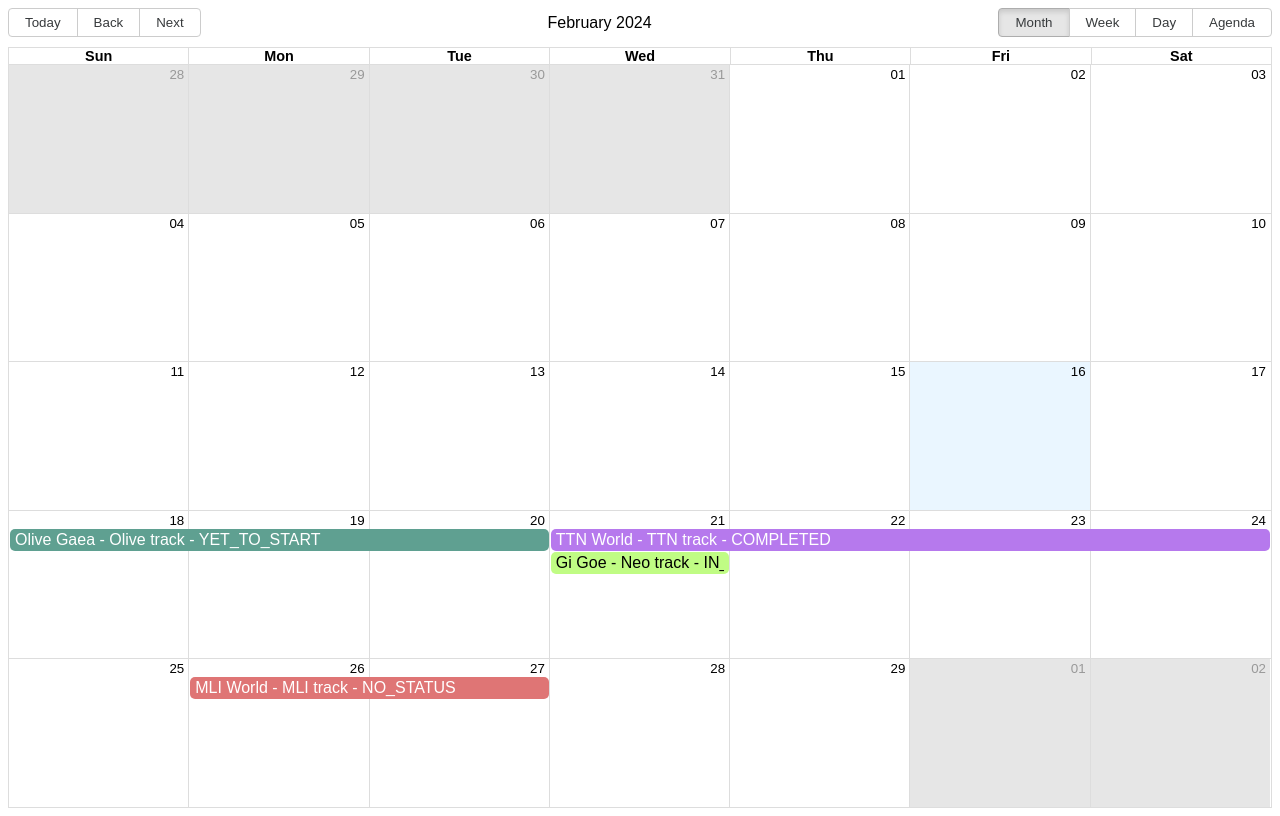
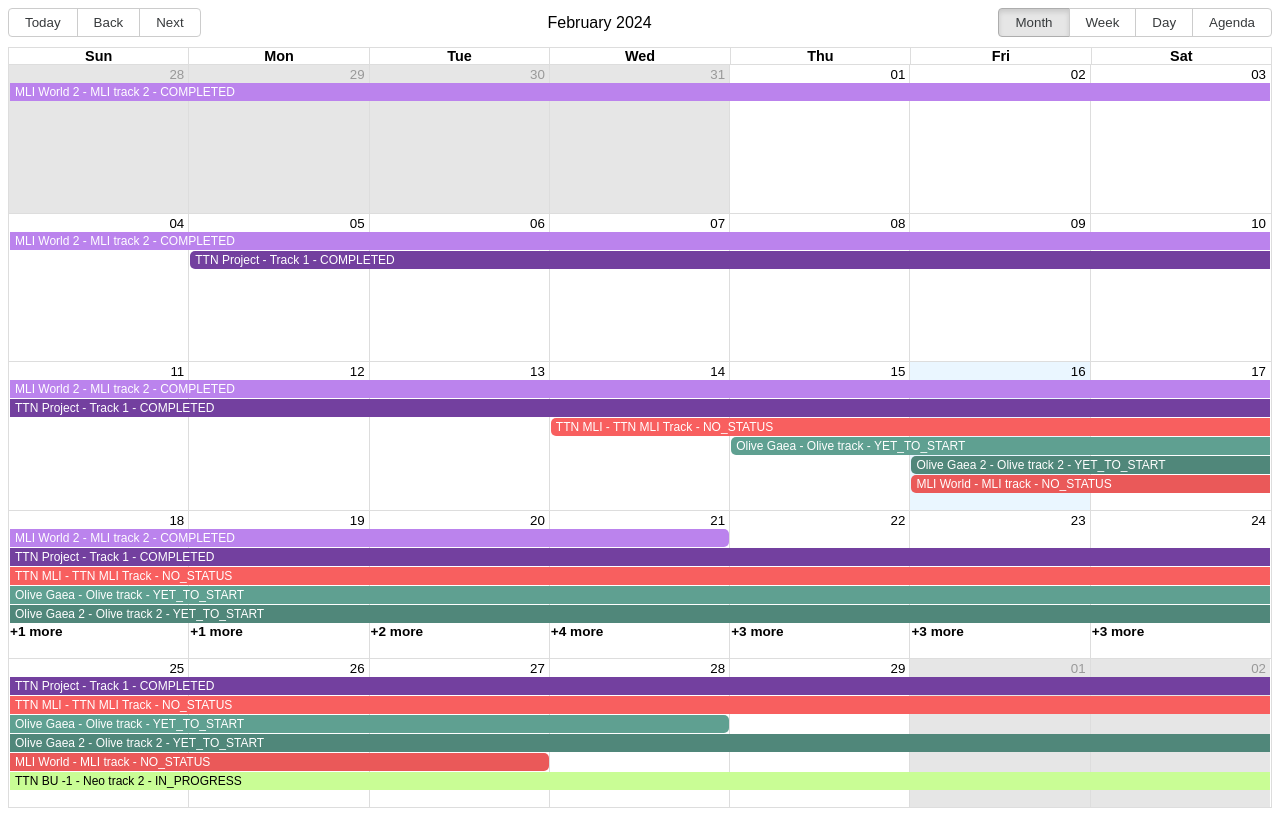
Before and after one commit to abhisheksingh3ttn/react-calender, a React app: page / in a window 1280 px wide. Built offline with nearby package versions, Linux system fonts and the light colour scheme.

Commit message:
add different colors

```diff
--- a/src/calender.scss
+++ b/src/calender.scss
@@ -1,31 +1,147 @@
 .rbc-calendar {
     font-family: sans-serif;
 }
-.rbc-month-row {
+.rbc-month-row, .rbc-time-view {
     .rbc-row-content {
         .rbc-row{
-            .rbc-event:has(.yet_to_start) {
+            .rbc-event {
+                .rbc-event-content {
+                    font-size: 12px;
+                }
+            }
+
+            .rbc-event:has(.yet_to_start-0) {
                 background-color: rgb(95, 160, 145);
+            }
+            .rbc-event:has(.yet_to_start-1) {
+                background-color: rgb(80, 135, 122);
+            }
+            .rbc-event:has(.yet_to_start-2) {
+                background-color: rgb(70, 162, 140);
+            }
+            .rbc-event:has(.yet_to_start-3) {
+                background-color: rgb(48, 163, 136);
+            }
+            .rbc-event:has(.yet_to_start-4) {
+                background-color: rgb(22, 171, 136);
+            }
+            .rbc-event:has(.yet_to_start-5) {
+                background-color: rgb(66, 114, 103);
+            }
+            .rbc-event:has(.yet_to_start-6) {
+                background-color: rgb(75, 118, 108);
+            }
+            .rbc-event:has(.yet_to_start-7) {
+                background-color: rgb(60, 113, 100);
+            }
+            .rbc-event:has(.yet_to_start-8) {
+                background-color: rgb(12, 162, 127);
             }
             .rbc-event.rbc-selected:has(.yet_to_start) {
                 background-color: rgb(34, 140, 115);
             }
-            .rbc-event:has(.in_progress) {
+
+
+            .rbc-event:has(.in_progress-0) {
                 background-color: rgb(192, 252, 132);
                 color: #000;
             }
-            .rbc-event.rbc-selected:has(.in_progress) {
-                background-color: rgb(153, 255, 51);
+            .rbc-event:has(.in_progress-1) {
+                background-color: rgb(201, 253, 149);
                 color: #000;
             }
-            .rbc-event:has(.completed) {
+            .rbc-event:has(.in_progress-2) {
+                background-color: rgb(186, 253, 119);
+                color: #000;
+            }
+            .rbc-event:has(.in_progress-3) {
+                background-color: rgb(178, 254, 102);
+                color: #000;
+            }
+            .rbc-event:has(.in_progress-4) {
+                background-color: rgb(162, 215, 108);
+                color: #000;
+            }
+            .rbc-event:has(.in_progress-5) {
+                background-color: rgb(167, 198, 136);
+                color: #000;
+            }
+            .rbc-event:has(.in_progress-6) {
+                background-color: rgb(136, 249, 22);
+                color: #000;
+            }
+            .rbc-event:has(.in_progress-7) {
+                background-color: rgb(150, 253, 47);
+                color: #000;
+            }
+            .rbc-event:has(.in_progress-8) {
+                background-color: rgb(170, 252, 89);
+                color: #000;
+            }
+            .rbc-event.rbc-selected:has(.in_progress) {
+                background-color: rgb(127, 194, 60);
+                color: #000;
+            }
+
+
+            .rbc-event:has(.completed-0) {
                 background-color: rgb(182, 121, 237);
             }
+            .rbc-event:has(.completed-1) {
+                background-color: rgb(187, 131, 237);
+            }
+            .rbc-event:has(.completed-2) {
+                background-color: rgb(115, 64, 159);
+            }
+            .rbc-event:has(.completed-3) {
+                background-color: rgb(178, 91, 253);
+            }
+            .rbc-event:has(.completed-4) {
+                background-color: rgb(165, 111, 211);
+            }
+            .rbc-event:has(.completed-5) {
+                background-color: rgb(144, 28, 246);
+            }
+            .rbc-event:has(.completed-6) {
+                background-color: rgb(154, 46, 250);
+            }
+            .rbc-event:has(.completed-7) {
+                background-color: rgb(159, 104, 206);
+            }
+            .rbc-event:has(.completed-8) {
+                background-color: rgb(113, 59, 159);
+            }
             .rbc-event.rbc-selected:has(.completed) {
-                background-color: rgb(161, 68, 246);
+                background-color: rgb(121, 52, 185);
             }
-            .rbc-event:has(.no_status) {
-                background-color: rgb(223, 117, 117);
+
+
+            .rbc-event:has(.no_status-0) {
+                background-color: rgb(234, 89, 89);
+            }
+            .rbc-event:has(.no_status-1) {
+                background-color: rgb(248, 95, 95);
+            }
+            .rbc-event:has(.no_status-2) {
+                background-color: rgb(249, 68, 68);
+            }
+            .rbc-event:has(.no_status-3) {
+                background-color: rgb(206, 92, 92);
+            }
+            .rbc-event:has(.no_status-4) {
+                background-color: rgb(183, 100, 100);
+            }
+            .rbc-event:has(.no_status-5) {
+                background-color: rgb(179, 72, 72);
+            }
+            .rbc-event:has(.no_status-6) {
+                background-color: rgb(212, 62, 62);
+            }
+            .rbc-event:has(.no_status-7) {
+                background-color: rgb(248, 90, 90);
+            }
+            .rbc-event:has(.no_status-8) {
+                background-color: rgb(252, 112, 112);
             }
             .rbc-event.rbc-selected:has(.no_status) {
                 background-color: rgb(202, 71, 71);
--- a/src/index.js
+++ b/src/index.js
@@ -4,108 +4,47 @@ import { Calendar, momentLocalizer } from "react-big-calendar";
 import moment from "moment";
 import "react-big-calendar/lib/css/react-big-calendar.css";
 import './calender.scss';
+import {data} from "./processData";
 
 const localizer = momentLocalizer(moment);
 
 function App() {
-    const data = [
-        {
-            trackName: "Olive track",
-            reviewStatus: "YET_TO_START",
-            assessments: [
-                {
-                    id: "65c20d2ad56ce0e86945139d",
-                    name: "javascript",
-                    startDate: "2024-02-18T10:42:50.637Z",
-                    endDate: "2024-02-20T10:43:52.447Z",
-                    status: "COMPLETED"
-                }
-            ],
-            id: "65c20d0ed56ce0e86945138d",
-            projectName: "Olive Gaea",
-            accountName: "Olive Gaea India Private Limited",
-            startDate: "2024-02-18T10:42:22.432Z",
-            endDate: "2024-02-20T10:43:52.518Z"
-        },
-        {
-            trackName: "Neo track",
-            reviewStatus: "IN_PROGRESS",
-            assessments: [
-                {
-                    id: "65c20d2ad56ce0e8694532i5",
-                    name: "javascript",
-                    startDate: "2024-02-21T10:42:50.637Z",
-                    endDate: "2024-02-24T10:43:52.447Z",
-                    status: "COMPLETED"
-                }
-            ],
-            id: "65c20d0ed56ce0e86945432i5",
-            projectName: "Gi Goe",
-            accountName: "Gi Goe India Pvt Ltd",
-            startDate: "2024-02-21T10:42:22.432Z"
-        },
-        {
-            trackName: "TTN track",
-            reviewStatus: "COMPLETED",
-            assessments: [
-                {
-                    id: "65c20d2ad56ce0e8694532i8",
-                    name: "javascript",
-                    startDate: "2024-02-21T10:42:50.637Z",
-                    endDate: "2024-02-24T10:43:52.447Z",
-                    status: "COMPLETED"
-                }
-            ],
-            id: "65c20d0ed56ce0e86945432i8",
-            projectName: "TTN World",
-            accountName: "TTN India Pvt Ltd",
-            startDate: "2024-02-21T10:42:22.432Z",
-            endDate: "2024-02-24T10:43:52.518Z"
-        },
-        {
-            trackName: "MLI track",
-            reviewStatus: "NO_STATUS",
-            assessments: [
-                {
-                    id: "65c20d2ad56ce0e8694532i7",
-                    name: "javascript",
-                    startDate: "2024-02-26T10:42:50.637Z",
-                    endDate: "2024-02-27T10:43:52.447Z",
-                    status: "NO_STATUS"
-                }
-            ],
-            id: "65c20d0ed56ce0e86945432i8",
-            projectName: "MLI World",
-            accountName: "MLI India Pvt Ltd",
-            startDate: "2024-02-26T10:42:22.432Z",
-            endDate: "2024-02-27T10:43:52.518Z"
-        }
-    ];
+    function filterMap (status) {
+        return data.filter(item => item.reviewStatus === status).map((item, index) => {
+            item.dataClass = `${item.reviewStatus}-${index}`;
+            return item;
+        });
+    }
+    const yetToStartResult = filterMap('YET_TO_START');
+    const inProgressResult = filterMap('IN_PROGRESS');
+    const noStatusResult = filterMap('NO_STATUS');
+    const completedResult = filterMap('COMPLETED');
+    const dataResult = yetToStartResult.concat(inProgressResult, noStatusResult, completedResult);
 
-    const eventResult = data.map(item => {
+    const eventResult = dataResult.map((item, index) => {
             if(!item.endDate){
                 item.reviewStatus = 'IN_PROGRESS';
                 item.endDate = item.startDate;
             }
             return {
                 title: item.projectName+' - '+item.trackName+' - '+item.reviewStatus,
-                start: item.startDate,
-                end: item.endDate,
-                description: item.reviewStatus
+                start: new Date(item.startDate),
+                end: new Date(item.endDate),
+                description: item.dataClass
                 //resource: 'test'
             }
         }
     );
 
   const event = ({ event }) => {
-    console.log(event);
+    //console.log(event);
     return (
       <div className={event.description.toLowerCase()}> {event.title}</div>
     );
   };
 
   return (
-    <div className="App" style={{ minHeight: 580 }}>
+    <div className="App" style={{ minHeight: 580}}>
 
         <Calendar
             localizer={localizer}
--- /dev/null
+++ b/src/processData.js
@@ -0,0 +1,181 @@
+export const data = [
+    {
+        trackName: "Olive track",
+        reviewStatus: "YET_TO_START",
+        assessments: [
+            {
+                id: "65c20d2ad56ce0e86945139d",
+                name: "javascript",
+                startDate: "2024-02-18T10:42:50.637Z",
+                endDate: "2024-02-20T10:43:52.447Z",
+                status: "COMPLETED"
+            }
+        ],
+        id: "65c20d0ed56ce0e86945138d",
+        projectName: "Olive Gaea",
+        accountName: "Olive Gaea India Private Limited",
+        startDate: "2024-02-15T10:42:22.432Z",
+        endDate: "2024-02-28T10:43:52.518Z"
+    },
+    {
+        trackName: "Olive track 2",
+        reviewStatus: "YET_TO_START",
+        assessments: [
+            {
+                id: "65c20d2ad56ce0e86945139d",
+                name: "javascript",
+                startDate: "2024-02-18T10:42:50.637Z",
+                endDate: "2024-02-20T10:43:52.447Z",
+                status: "YET_TO_START"
+            }
+        ],
+        id: "65c20d0ed56ce0e86945138d",
+        projectName: "Olive Gaea 2",
+        accountName: "Olive Gaea India Private Limited",
+        startDate: "2024-02-16T10:42:22.432Z",
+        endDate: "2024-03-10T10:43:52.518Z"
+    },
+    {
+        trackName: "Neo track",
+        reviewStatus: "IN_PROGRESS",
+        assessments: [
+            {
+                id: "65c20d2ad56ce0e8694532i5",
+                name: "javascript",
+                startDate: "2024-02-21T10:42:50.637Z",
+                endDate: "2024-02-24T10:43:52.447Z",
+                status: "COMPLETED"
+            }
+        ],
+        id: "65c20d0ed56ce0e86945432i5",
+        projectName: "Gi Goe",
+        accountName: "Gi Goe India Pvt Ltd",
+        startDate: "2024-02-21T10:42:22.432Z"
+    },
+    {
+        trackName: "Neo track 2",
+        reviewStatus: "IN_PROGRESS",
+        assessments: [
+            {
+                id: "65c20d2ad56ce0e8694532i2",
+                name: "javascript",
+                startDate: "2024-02-21T10:42:50.637Z",
+                endDate: "2024-02-24T10:43:52.447Z",
+                status: "IN_PROGRESS"
+            }
+        ],
+        id: "65c20d0ed56ce0e86945432i2",
+        projectName: "TTN BU -1",
+        accountName: "TTN Singapore Pvt Ltd",
+        startDate: "2024-02-20T10:42:22.432Z",
+        endDate: "2024-03-10T10:42:22.432Z"
+    },
+    {
+        trackName: "TTN track",
+        reviewStatus: "COMPLETED",
+        assessments: [
+            {
+                id: "65c20d2ad56ce0e8694532i8",
+                name: "javascript",
+                startDate: "2024-02-21T10:42:50.637Z",
+                endDate: "2024-02-24T10:43:52.447Z",
+                status: "COMPLETED"
+            }
+        ],
+        id: "65c20d0ed56ce0e86945432i8",
+        projectName: "TTN World",
+        accountName: "TTN India Pvt Ltd",
+        startDate: "2024-02-21T10:42:22.432Z",
+        endDate: "2024-02-24T10:43:52.518Z"
+    },
+    {
+        trackName: "MLI track",
+        reviewStatus: "NO_STATUS",
+        assessments: [
+            {
+                id: "65c20d2ad56ce0e8694532i7",
+                name: "javascript",
+                startDate: "2024-02-26T10:42:50.637Z",
+                endDate: "2024-02-27T10:43:52.447Z",
+                status: "NO_STATUS"
+            }
+        ],
+        id: "65c20d0ed56ce0e86945432i8",
+        projectName: "MLI World",
+        accountName: "MLI India Pvt Ltd",
+        startDate: "2024-02-16T10:42:22.432Z",
+        endDate: "2024-02-27T10:43:52.518Z"
+    },
+    {
+        trackName: "TTN MLI Track",
+        reviewStatus: "NO_STATUS",
+        assessments: [
+            {
+                id: "65c20d2ad56ce0e8694532i7",
+                name: "javascript",
+                startDate: "2024-02-26T10:42:50.637Z",
+                endDate: "2024-02-27T10:43:52.447Z",
+                status: "NO_STATUS"
+            }
+        ],
+        id: "65c20d0ed56ce0e86945432i8",
+        projectName: "TTN MLI",
+        accountName: "MLI India Pvt Ltd",
+        startDate: "2024-02-14T10:42:22.432Z",
+        endDate: "2024-03-12T10:43:52.518Z"
+    },
+    {
+        trackName: "MLI track 2",
+        reviewStatus: "COMPLETED",
+        assessments: [
+            {
+                id: "65c20d2ad56ce0e8694532i4",
+                name: "javascript",
+                startDate: "2024-02-26T10:42:50.637Z",
+                endDate: "2024-02-27T10:43:52.447Z",
+                status: "NO_STATUS"
+            }
+        ],
+        id: "65c20d0ed56ce0e86945432i5",
+        projectName: "MLI World 2",
+        accountName: "MLI India 2 Pvt Ltd",
+        startDate: "2024-01-25T10:42:22.432Z",
+        endDate: "2024-02-21T10:43:52.518Z"
+    },
+    {
+        trackName: "Track 1",
+        reviewStatus: "COMPLETED",
+        assessments: [
+            {
+                id: "65c20d2ad56ce0e8694532i4",
+                name: "javascript",
+                startDate: "2024-02-26T10:42:50.637Z",
+                endDate: "2024-02-27T10:43:52.447Z",
+                status: "NO_STATUS"
+            }
+        ],
+        id: "65c20d0ed56ce0e86945432i5",
+        projectName: "TTN Project",
+        accountName: "TTN India 2 Pvt Ltd",
+        startDate: "2024-02-05T10:42:22.432Z",
+        endDate: "2024-03-03T10:43:52.518Z"
+    },
+    {
+        trackName: "Track 2",
+        reviewStatus: "COMPLETED",
+        assessments: [
+            {
+                id: "65c20d2ad56ce0e8694532i4",
+                name: "javascript",
+                startDate: "2024-02-26T10:42:50.637Z",
+                endDate: "2024-02-27T10:43:52.447Z",
+                status: "NO_STATUS"
+            }
+        ],
+        id: "65c20d0ed56ce0e86945432i5",
+        projectName: "ADOBE Project",
+        accountName: "TTN India 2 Pvt Ltd",
+        startDate: "2024-03-15T10:42:22.432Z",
+        endDate: "2024-03-25T10:43:52.518Z"
+    }
+];
```
